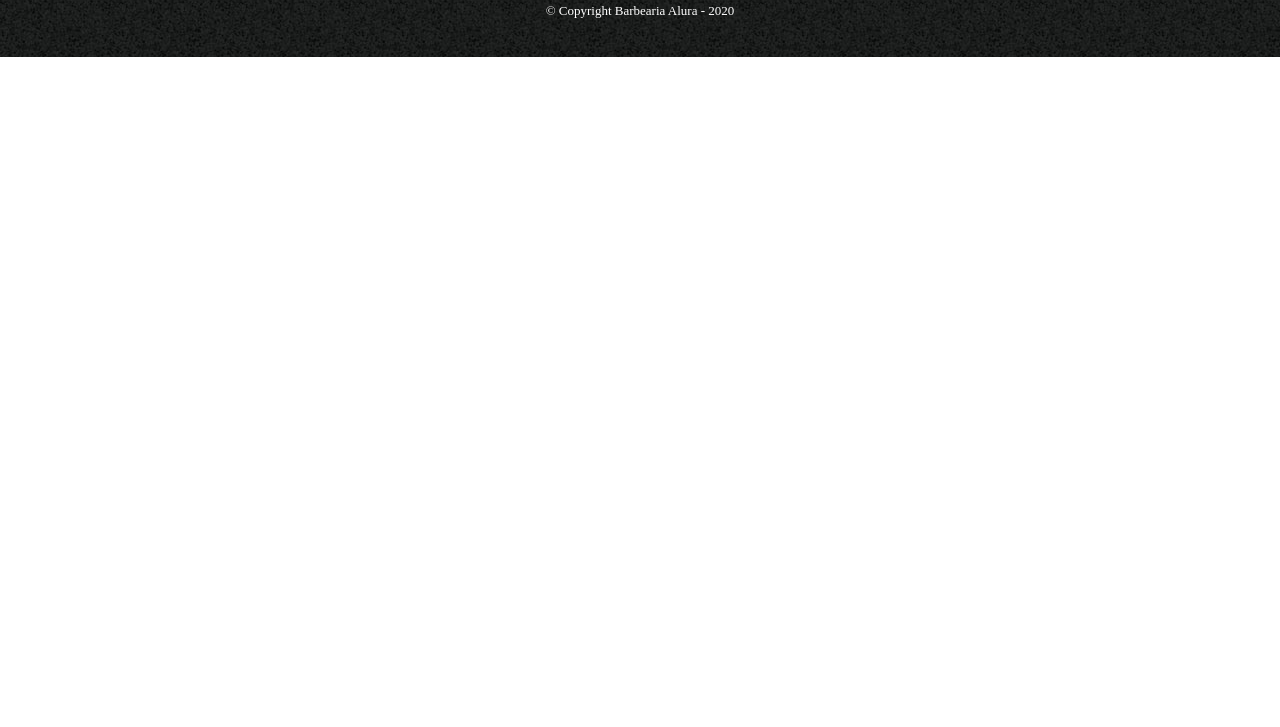
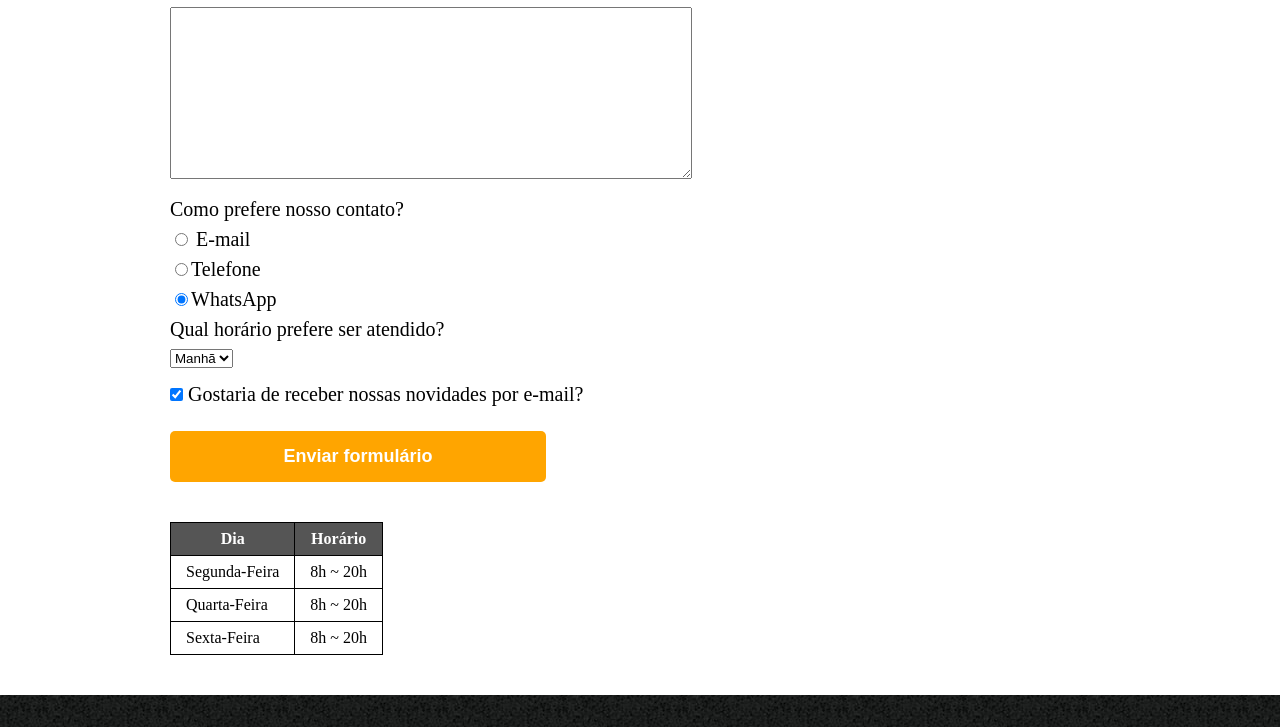
Before and after one commit to wvieiras/studies-case-frontend, a plain HTML site: page contato.html in a window 1280 px wide. Shown: the part 623-1350 px from the top of the page. Before the commit the page ends 800 px from the top, so only its background shows below. Drawn offline with Linux system fonts and the light colour scheme.

Commit message:
finish page of contacts

```diff
--- a/contato.html
+++ b/contato.html
@@ -9,7 +9,7 @@
   <body>
     <header>
       <div class="caixa">
-        <h1><img src="imagens/logo.png"></h1>
+        <h1><img src="imagens/logo.png" alt="Logo da Barbearia Alura"></h1>
         <nav>
           <ul>
             <li><a href="index.html">Home</a></li>
@@ -23,20 +23,65 @@
     <main>
         <form>
             <label for="nomesobrenome">Nome e Sobrenome</label>
-            <input type="text" id="nomesobrenome">
+            <input type="text" id="nomesobrenome" class="input-padrao" required>
 
             <label for="email">E-mail</label>
-            <input type="text" id="email">
+            <input type="email" id="email" class="input-padrao" required placeholder="seuemail@dominio.com">
 
             <label for="telefone">Telefone</label>
-            <input type="text" id="telefone">
+            <input type="tel" id="telefone" class="input-padrao" required placeholder="(XX) XXXXX-XXXX">
 
-            <input type="submit" value="Enviar formulário">
+            <label for="mensagen">Mensagem</label>
+            <textarea cols="70" rows="10" id="mensagem" class="input-padrao" required></textarea>
+
+            <fieldset>
+                <legend>Como prefere nosso contato?</legend>
+                <label for="radio-email"><input type="radio" id="radio-email" value="email" name="contato">
+                E-mail</label>
+                <label for="radio-telefone"><input type="radio" id="radio-telefone" value="telefone" name="contato">Telefone</label>
+                <label for="radio-whatsapp"><input type="radio" id="radio-whatsapp" value="whatsapp" name="contato" checked>WhatsApp</label>
+            </fieldset>
+
+            <fieldset>
+                <legend>Qual horário prefere ser atendido?</legend>
+                <select>
+                    <option>Manhã</option>
+                    <option>Tarde</option>
+                    <option>Noite</option>
+                </select>
+            </fieldset>
+
+            <label> <input type="checkbox" class="checkbox" checked> Gostaria de receber nossas novidades por e-mail?</label>
+
+            <input type="submit" value="Enviar formulário" class="enviar">
         </form>
+
+        <table>
+          <thead>
+            <tr>
+              <th>Dia</th>
+              <th>Horário</th>
+            </tr>
+          </thead>
+          <tbody>
+            <tr>
+              <td>Segunda-Feira</td>
+              <td>8h ~ 20h</td>
+            </tr>
+            <tr>
+              <td>Quarta-Feira</td>
+              <td>8h ~ 20h</td>
+            </tr>
+            <tr>
+              <td>Sexta-Feira</td>
+              <td>8h ~ 20h</td>
+            </tr>
+        </tbody>
+        </table>
     </main>
 
     <footer>
-        <img src="imagens/logo-branco.png">
+        <img src="imagens/logo-branco.png" alt="Logo da Barbearia Alura">
         <p class="copyright"> &copy; Copyright Barbearia Alura - 2020</p>
       </footer>
     </body>
--- a/style.css
+++ b/style.css
@@ -90,3 +90,62 @@ footer {
   font-size: 13px;
   margin-top: 20px;
 }
+
+main {
+  width: 940px;
+  margin: 0 auto;
+}
+
+form {
+  margin: 40px 0;
+}
+
+form label, form legend {
+  display: block;
+  font-size: 20px;
+  margin: 0 0 10px;
+}
+
+.input-padrao {
+  display: block;
+  margin: 0 0 20px;
+  padding: 10px 25px;
+  width: 50%;
+}
+
+.checkbox {
+  margin: 20px 0;
+}
+
+.enviar {
+  width: 40%;
+  padding: 15px 0;
+  background: orange;
+  color: white;
+  font-weight: bold;
+  font-size: 18px;
+  border: none;
+  border-radius: 5px;
+  transition: 1s all;
+  cursor: pointer;
+}
+
+.enviar:hover {
+  background: darkorange;
+  transform: scale(1.2);
+}
+
+table {
+  margin: 20px 0 40px;
+}
+
+thead {
+  background-color: #555555;
+  color: white;
+  font-weight: bold;
+}
+
+td, th {
+  border: 1px solid black;
+  padding: 8px 15px;
+}
```
